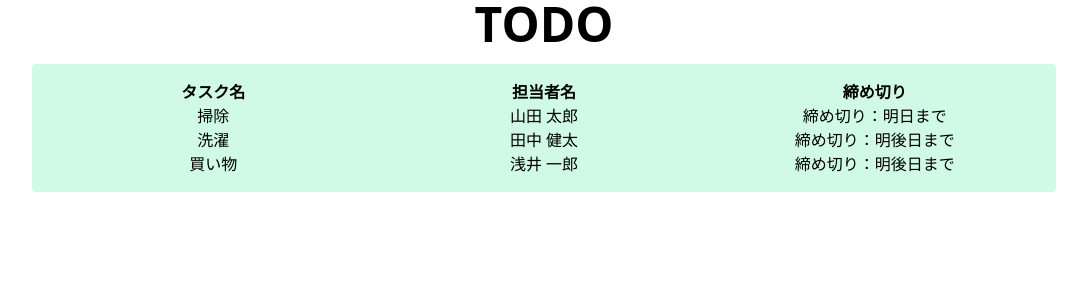
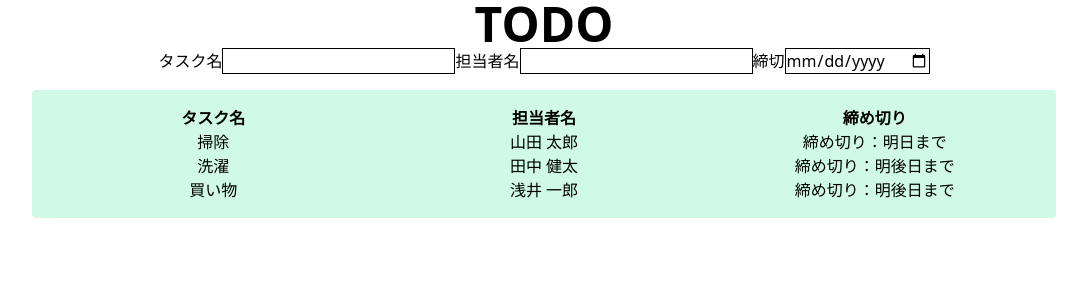
Before and after one commit to komishin/react-practice, a React app: page / in a window 1280 px wide. Shown: the top 300 px of the page, without its empty margins (96-1183 px from the left). Built offline with nearby package versions, Linux system fonts and the light colour scheme.

Commit message:
テキストフィールドのコンポーネント化まで

```diff
--- a/src/js/App.tsx
+++ b/src/js/App.tsx
@@ -1,11 +1,39 @@
-import React from 'react'
+import React, { useState } from 'react'
 import { TodoList } from './components/TodoList'
 import { Heading } from './components/Heading'
+import { TextField } from './components/TextField'
 
 export const App = () => {
+  const [newTask, setNewTask] = useState<string>('')
+  const [newPerson, setNewPerson] = useState<string>('')
+  const [newDeadline, setNewDeadline] = useState<string>('')
+
+  console.log(newTask)
+
   return (
     <main className="my-0 mx-auto w-4/5 text-center">
       <Heading level="h1">TODO</Heading>
+      <TextField
+        label="タスク名"
+        type="text"
+        value={newTask}
+        onChange={setNewTask}
+      ></TextField>
+      <TextField
+        label="担当者名"
+        type="text"
+        value={newPerson}
+        onChange={setNewPerson}
+      ></TextField>
+      <TextField
+        label="締切"
+        type="date"
+        value={newDeadline}
+        onChange={setNewDeadline}
+      ></TextField>
+      <p>{newTask}</p>
+      <p>{newPerson}</p>
+      <p>{newDeadline}</p>
       <TodoList />
     </main>
   )
--- /dev/null
+++ b/src/js/components/TextField.tsx
@@ -0,0 +1,22 @@
+import React from 'react'
+
+type Props = {
+  label: string
+  value: string
+  onChange: (value: string) => void
+ type : 'text' | 'date'
+}
+
+export const TextField = ({label, value, onChange, type }: Props) => {
+  return (
+    <>
+      <label htmlFor="">{label}</label>
+      <input
+        type={type}
+        value={value}
+        onChange={(e) => onChange(e.target.value)}
+        className="border"
+      />
+    </>
+  )
+}
```
